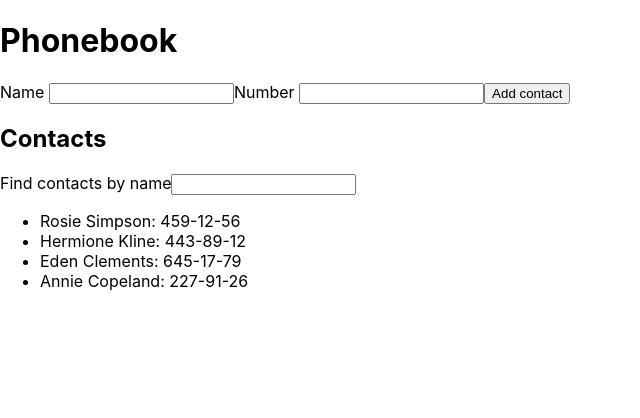
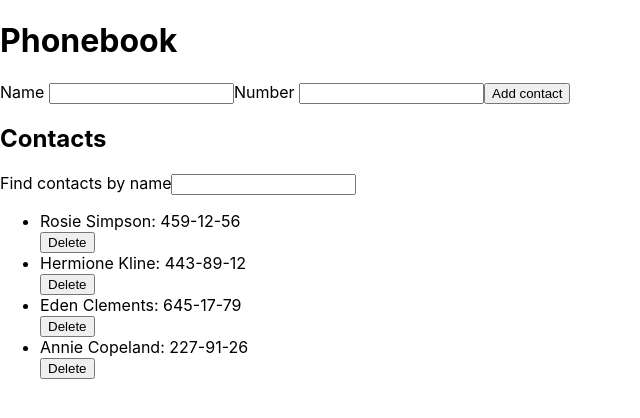
Before and after one commit to yaroslav-kulyk/goit-react-hw-02-phonebook, a React (Create React App) app: page / in a window 1280 px wide. Shown: the top 418 px of the page, without its empty margins (0-640 px from the left). Built offline with nearby package versions, Linux system fonts and the light colour scheme.

Commit message:
covered step 6

```diff
--- a/src/App.css
+++ /dev/null
@@ -1,38 +0,0 @@
-.App {
-  text-align: center;
-}
-
-.App-logo {
-  height: 40vmin;
-  pointer-events: none;
-}
-
-@media (prefers-reduced-motion: no-preference) {
-  .App-logo {
-    animation: App-logo-spin infinite 20s linear;
-  }
-}
-
-.App-header {
-  background-color: #282c34;
-  min-height: 100vh;
-  display: flex;
-  flex-direction: column;
-  align-items: center;
-  justify-content: center;
-  font-size: calc(10px + 2vmin);
-  color: white;
-}
-
-.App-link {
-  color: #61dafb;
-}
-
-@keyframes App-logo-spin {
-  from {
-    transform: rotate(0deg);
-  }
-  to {
-    transform: rotate(360deg);
-  }
-}
--- a/src/App.js
+++ b/src/App.js
@@ -1,8 +1,7 @@
 import React, { Component } from 'react';
 import ContactForm from './components/ContactForm/ContactForm';
 import Filter from './components/Filter/Filter';
-import ContactList from './ContactList/ContactList';
-import './App.css';
+import ContactList from './components/ContactList/ContactList';
 
 const shortid = require('shortid');
 
@@ -18,6 +17,15 @@ class App extends Component {
   };
 
   addContact = ({ name, number }) => {
+    if (
+      this.state.contacts.find(
+        contact => contact.name.toLowerCase() === name.toLowerCase(),
+      )
+    ) {
+      alert(`${name} already in contacts`);
+      return;
+    }
+
     const newContact = {
       id: shortid.generate(),
       name,
@@ -29,36 +37,35 @@ class App extends Component {
     }));
   };
 
-  changeFilter = e => {
-    this.setState({ filter: e.currentTarget.value });
+  deleteContact = contactId => {
+    this.setState(prevState => ({
+      contacts: prevState.contacts.filter(contact => contact.id !== contactId),
+    }));
   };
 
-  reset = () => {
-    this.setState({ name: '', number: '' });
+  changeFilter = event => {
+    this.setState({ filter: event.currentTarget.value });
   };
 
   render() {
-    const normalizedFilter = this.state.filter.toLowerCase();
-    const visibleContacts = this.state.contacts.filter(contact =>
+    const { contacts, filter } = this.state;
+
+    const normalizedFilter = filter.toLowerCase();
+    const visibleContacts = contacts.filter(contact =>
       contact.name.toLowerCase().includes(normalizedFilter),
     );
+
     return (
       <div>
         <h1>Phonebook</h1>
         <ContactForm onFormSubmit={this.addContact} />
 
         <h2>Contacts</h2>
-        <Filter value={this.state.filter} onChange={this.changeFilter} />
-        <ContactList contacts={visibleContacts} />
-        {/* <ul>
-          {visibleContacts.map(contact => {
-            return (
-              <li key={contact.id}>
-                {contact.name}: {contact.number}
-              </li>
-            );
-          })}
-        </ul> */}
+        <Filter value={filter} onChange={this.changeFilter} />
+        <ContactList
+          contacts={visibleContacts}
+          onContactDelete={this.deleteContact}
+        />
       </div>
     );
   }
--- a/src/ContactList/ContactList.js
+++ /dev/null
@@ -1,14 +0,0 @@
-import React from 'react';
-import ContactListItem from './ContactListItem';
-
-const ContactList = ({ contacts }) => {
-  return (
-    <ul>
-      {contacts.map(({ id, name, number }) => {
-        return <ContactListItem key={id} name={name} number={number} />;
-      })}
-    </ul>
-  );
-};
-
-export default ContactList;
--- a/src/ContactList/ContactListItem.js
+++ /dev/null
@@ -1,9 +0,0 @@
-const ContactListItem = ({ id, name, number }) => {
-  return (
-    <li key={id}>
-      {name}: {number}
-    </li>
-  );
-};
-
-export default ContactListItem;
--- /dev/null
+++ b/src/components/ContactList/ContactList.js
@@ -0,0 +1,20 @@
+import ContactListItem from './ContactListItem';
+
+const ContactList = ({ contacts, onContactDelete }) => {
+  return (
+    <ul>
+      {contacts.map(({ id, name, number }) => {
+        return (
+          <li key={id}>
+            <ContactListItem name={name} number={number} />
+            <button type="button" onClick={() => onContactDelete(id)}>
+              Delete
+            </button>
+          </li>
+        );
+      })}
+    </ul>
+  );
+};
+
+export default ContactList;
--- /dev/null
+++ b/src/components/ContactList/ContactListItem.js
@@ -0,0 +1,9 @@
+const ContactListItem = ({ name, number }) => {
+  return (
+    <div>
+      {name}: {number}
+    </div>
+  );
+};
+
+export default ContactListItem;
```
